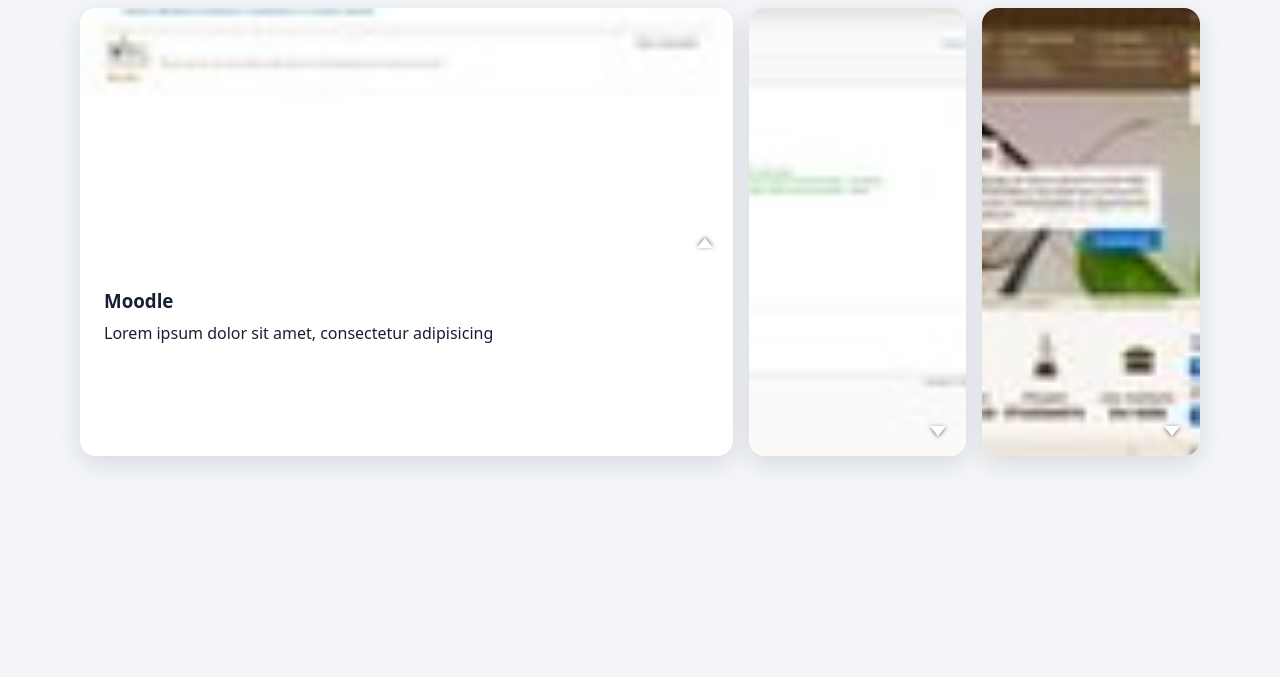
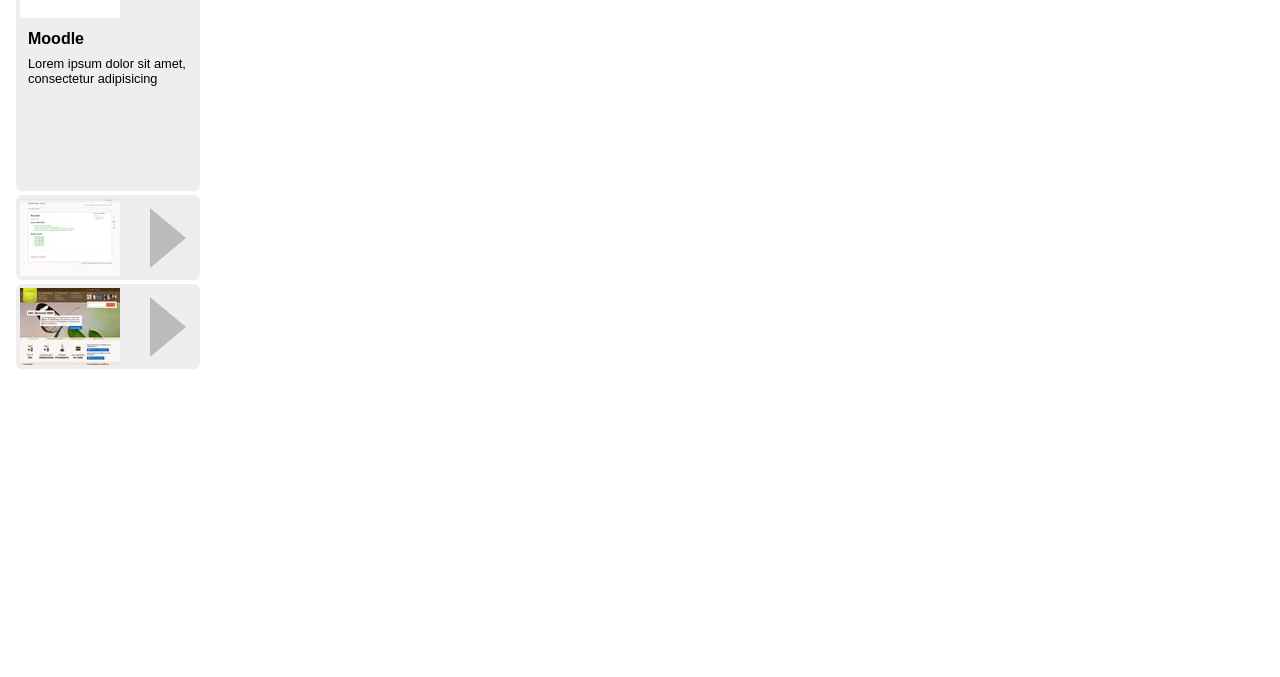
Before and after one commit to MMI-NFC-2026/sae105-r112-tp4-liloupee, a plain HTML site: page index.html in a window 1280 px wide. Shown: the part 123-800 px from the top of the page. Drawn offline with Linux system fonts and the light colour scheme.

Commit message:
Lilou-POVEDA

```diff
--- a/index.html
+++ b/index.html
@@ -15,21 +15,21 @@
     <details open>
       <summary><img src="/assets/img/moodle.univ-fcomte.fr.jpeg" alt=""></summary>
       <div>
-        <h3>Moodle</h3>
+        <h2>Moodle</h2>
         <p>Lorem ipsum dolor sit amet, consectetur adipisicing</p>
       </div>
     </details>
     <details>
       <summary><img src="/assets/img/pracht.org.jpeg" alt=""></summary>
       <div>
-        <h3>Pracht.ORG</h3>
+        <h2>Pracht.ORG</h2>
         <p>Ad aut esse est excepturi obcaecati similique.</p>
       </div>
     </details>
     <details>
       <summary><img src="/assets/img/src-media.com.jpeg" alt=""></summary>
       <div>
-        <h3>SRC Média</h3>
+        <h2>SRC Média</h2>
         <p>Commodi inventore ipsa itaque placeat, ullam voluptatibus.</p>
       </div>
     </details>
--- a/src/css/components/accordeon.css
+++ b/src/css/components/accordeon.css
@@ -1,51 +1,46 @@
-/**
-* Accordeon
-*/
-
-* {
-  box-sizing: border-box;
-}
-
 body {
   margin: 0;
-  padding: clamp(1.5rem, 5vw, 4rem);
-  color: #172033;
-  background: #f3f5f8;
-  font-family: system-ui, sans-serif;
+  padding: 1rem;
+  color: #000;
+  font-family: Arial, sans-serif;
 }
 
 h1 {
-  width: min(100%, 70rem);
-  margin: 0 auto 1.5rem;
+  margin: 0 0 1rem;
+  font-size: 1.5rem;
 }
 
 .accordeon {
   display: flex;
-  gap: 1rem;
-  width: min(100%, 70rem);
-  margin: 0 auto;
+  flex-direction: column;
+  gap: 0.25rem;
+  width: 11.5rem;
+  height: 27rem;
 }
 
 .accordeon > details {
   display: flex;
-  flex: 1 1 0;
+  flex: 1;
   flex-direction: column;
-  min-width: 0;
-  height: 28rem;
+  min-height: 0;
   overflow: hidden;
-  border-radius: 1rem;
-  background: #fff;
-  box-shadow: 0 0.5rem 1.5rem rgb(23 32 51 / 12%);
-  transition: flex-grow 400ms ease;
+  background: #eee;
+  border-radius: 0.4rem;
+  transition: flex 0.35s ease;
+}
+
+.accordeon > details[open] {
+  flex: 3;
 }
 
 .accordeon > details > summary {
-  position: relative;
-  flex: 1;
-  min-height: 0;
-  overflow: hidden;
+  display: flex;
+  flex: none;
+  align-items: center;
+  justify-content: space-between;
+  padding: 0.25rem;
+  list-style: none;
   cursor: pointer;
-  list-style: none;
 }
 
 .accordeon > details > summary::marker,
@@ -53,78 +48,42 @@ h1 {
   display: none;
 }
 
+.accordeon > details > summary img {
+  display: block;
+  width: 6.25rem;
+  height: 4.8rem;
+  object-fit: cover;
+}
+
 .accordeon > details > summary::after {
-  position: absolute;
-  right: 1.25rem;
-  bottom: 1.25rem;
-  width: 0;
-  height: 0;
-  border-top: 0.65rem solid #fff;
-  border-right: 0.5rem solid transparent;
-  border-left: 0.5rem solid transparent;
+  margin-right: 0.6rem;
+  border-top: 1.9rem solid transparent;
+  border-bottom: 1.9rem solid transparent;
+  border-left: 2.3rem solid #bbb;
   content: "";
-  filter: drop-shadow(0 1px 2px rgb(0 0 0 / 55%));
-  transition: transform 200ms ease;
+  transition: transform 0.3s ease, border-left-color 0.3s ease;
+}
+
+.accordeon > details > summary:hover::after {
+  border-left-color: #999;
 }
 
 .accordeon > details[open] > summary::after {
-  transform: rotate(180deg);
-}
-
-.accordeon > details > summary img {
-  display: block;
-  width: 100%;
-  height: 100%;
-  object-fit: cover;
-  transition: transform 400ms ease;
-}
-
-.accordeon > details[open] {
-  flex-grow: 3;
-}
-
-.accordeon > details[open] > summary {
-  flex: 0 0 58%;
-}
-
-.accordeon > details[open] > summary img {
-  transform: scale(1.04);
+  border-left-color: #f9b4b8;
+  transform: rotate(90deg);
 }
 
 .accordeon > details > div {
-  padding: 1.25rem 1.5rem;
+  padding: 0 0.75rem 0.75rem;
+  overflow: auto;
 }
 
-.accordeon h3 {
-  margin: 0 0 0.5rem;
+.accordeon h2 {
+  margin: 0.5rem 0;
+  font-size: 1rem;
 }
 
 .accordeon p {
   margin: 0;
-  line-height: 1.6;
+  font-size: 0.8rem;
 }
-
-@media (max-width: 40rem) {
-  body {
-    padding: 1.5rem;
-  }
-
-  .accordeon {
-    flex-direction: column;
-  }
-
-  .accordeon > details {
-    flex: 0 0 10rem;
-    height: 10rem;
-  }
-
-  .accordeon > details[open] {
-    flex: 0 0 auto;
-    height: auto;
-    min-height: 10rem;
-  }
-
-  .accordeon > details[open] > summary {
-    flex-basis: 8rem;
-  }
-}
```
Also changed, not shown: 1 other file.
